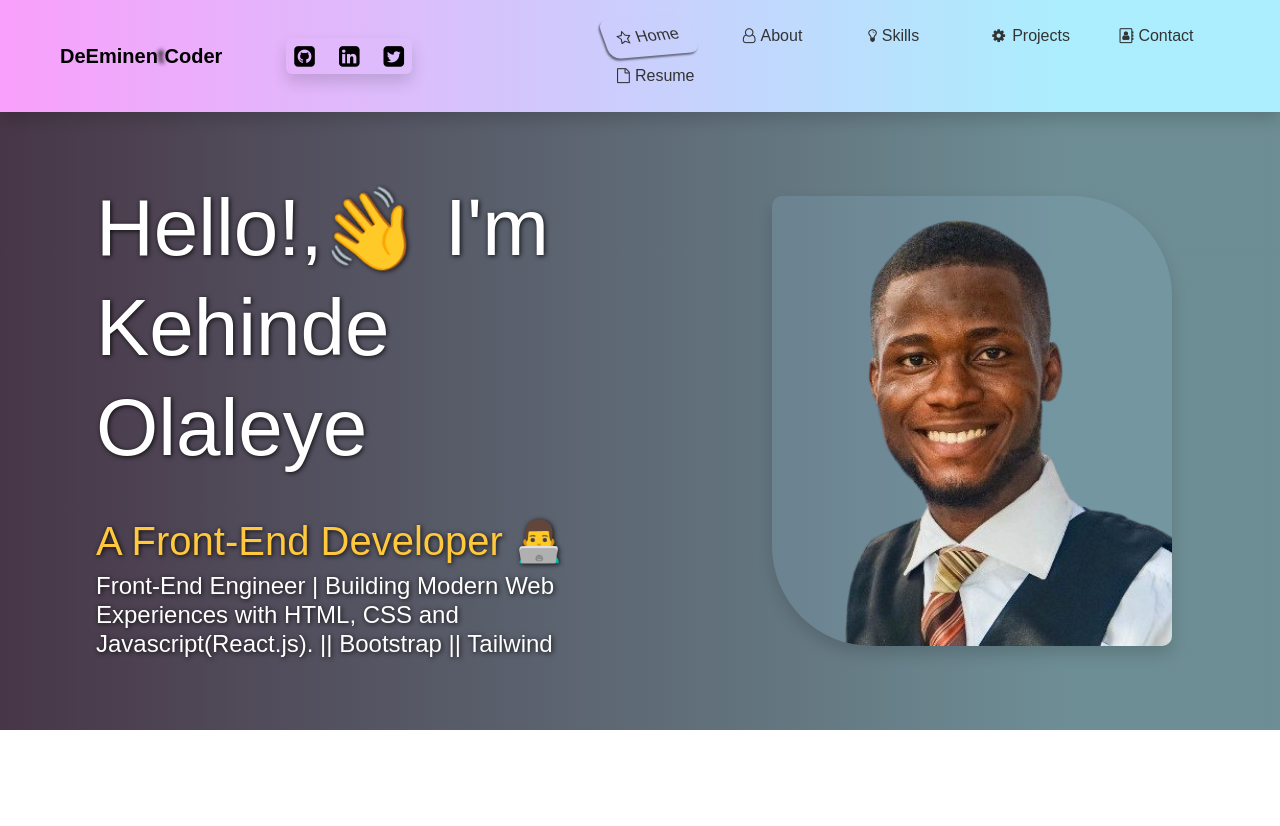
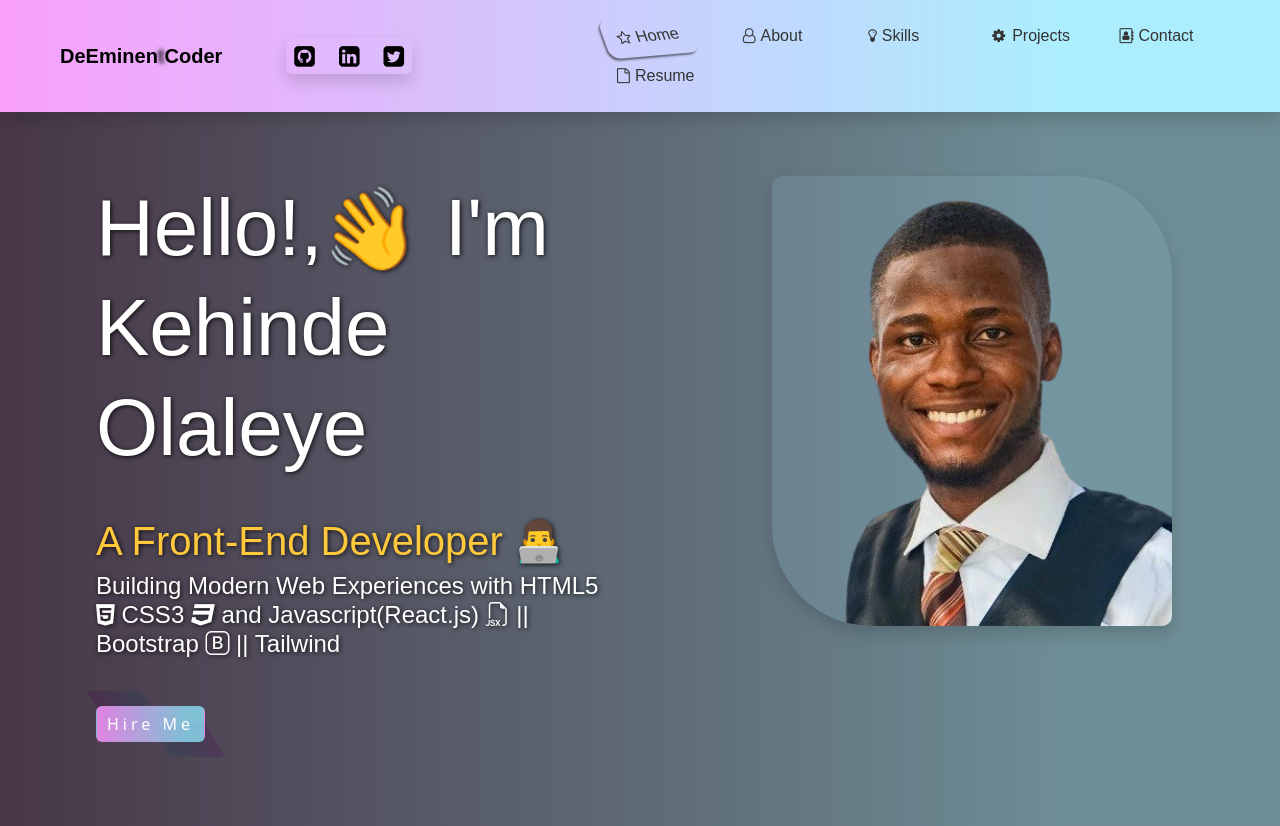
Before and after one commit to DevOluwapelumi/Contribute-Portfolio, a React (Vite) app: page / in a window 1280 px wide. Before the commit the page ends 800 px from the top, so only its background shows below. Built offline with nearby package versions, Linux system fonts and the light colour scheme; a web font is replaced by a local one.

Commit message:
create hire button

```diff
--- a/package.json
+++ b/package.json
@@ -11,6 +11,7 @@
   },
   "dependencies": {
     "bootstrap": "^5.3.3",
+    "bootstrap-icons": "^1.11.3",
     "react": "^18.2.0",
     "react-dom": "^18.2.0"
   },
--- a/src/App.jsx
+++ b/src/App.jsx
@@ -2,6 +2,7 @@ import React from 'react'
 import '../node_modules/bootstrap/dist/css/bootstrap.css'
 import '../node_modules/bootstrap/dist/js/bootstrap.js'
 import 'bootstrap/dist/css/bootstrap.css'
+import 'bootstrap/dist/css/bootstrap.min.css';
 import Navbar from './components/Navbar.jsx'
 import Hero from './components/Hero.jsx'
 
--- a/src/Hero.css
+++ b/src/Hero.css
@@ -1,3 +1,4 @@
+@import url("https://cdn.jsdelivr.net/npm/bootstrap-icons@1.11.3/font/bootstrap-icons.min.css");
 .hero-container {
   background-image: linear-gradient(
     to left,
@@ -210,6 +211,64 @@
   letter-spacing: 2px;
 }
 
+.btn {
+  position: relative;
+  letter-spacing: 0.25em;
+  font-weight: 500;
+  /* margin: 0 auto; */
+  padding: 5px 10px;
+  outline: none;
+  /* font-size: 1em; */
+  color: rgb(255, 255, 255);
+  background-image: linear-gradient(
+    to left,
+    rgb(146 234 255 / 75%) 17%,
+    rgb(249 145 251 / 86%) 100%
+  );
+
+  &::after,
+  &::before {
+    content: "";
+    position: absolute;
+    height: 100%;
+    width: 50%;
+    transform: skewX(30deg);
+    transition: all 0.5s cubic-bezier(0.68, -0.55, 0.265, 1.55);
+    z-index: -2;
+  }
+  &::before {
+    background-image: linear-gradient(
+    to left,
+    rgb(146 234 255 / 75%) 17%,
+    rgb(249 145 251 / 86%) 100%
+  );
+    top: -1rem;
+    left: 0rem;
+  }
+  &::after {
+background-image: linear-gradient(
+    to right,
+    rgb(146 234 255 / 75%) 17%,
+    rgb(249 145 251 / 86%) 100%
+  );    top: 1rem;
+    left: 4rem;
+  }
+  &:hover {
+    &::before,
+    &::after {
+      top: 0;
+      transform: skewx(0deg);
+    }
+    &::after {
+      left: 0rem;
+    }
+    &::before {
+      left: 2.75rem;
+    }
+  }
+}
+
+
 @media only screen and (max-width: 992px) {
   .carousel-item {
     width: 300px;
--- a/src/components/Hero.jsx
+++ b/src/components/Hero.jsx
@@ -13,10 +13,14 @@ const Hero = () => {
           <span className="hero-left-text2 ">A Front-End Developer 👨‍💻</span>
           <br />
           <h6 className="hero-left-text3">
-          Front-End Engineer | Building Modern Web Experiences with HTML, CSS and Javascript(React.js). || Bootstrap || Tailwind
+            Building Modern Web Experiences with HTML5{" "}
+            <i class="fa fa-html5"></i> CSS3 <i class="fa fa-css3"> </i> and
+            Javascript(React.js) <i class="bi bi-filetype-jsx"> </i> || Bootstrap <i class="bi bi-bootstrap"> </i>
+            || Tailwind
           </h6>
+          <a href="#" class="btn text-white">Hire Me</a>
         </div>
-        <div className="hero-right col p-lg-5 my-lg-2 d-flex justify-content-center align-items-center">
+        <div className="hero-right col p-lg-5 my-lg-2 d-flex justify-content-center align-items-">
           <div className="carousel__container">
             <div className="carousel-item shadow">
               <img className="carousel-item__img" src="pp.png" alt="Kennyimg" />
@@ -29,11 +33,6 @@ const Hero = () => {
               </div>
             </div>
           </div>
-          {/* <div class="profile shadow-lg ">
-            <div class="profile-image shadow ">
-              <img src="fb.jpg" className="shadow "/>
-            </div>
-          </div> */}
         </div>
       </div>
     </>
```
Also changed, not shown: 1 other file (tests, documents, lock files or other folders).
